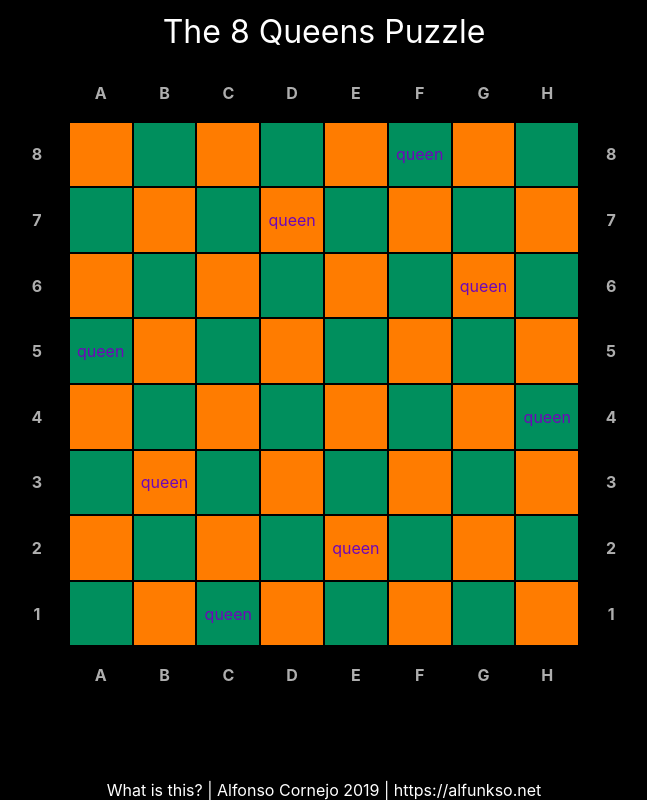
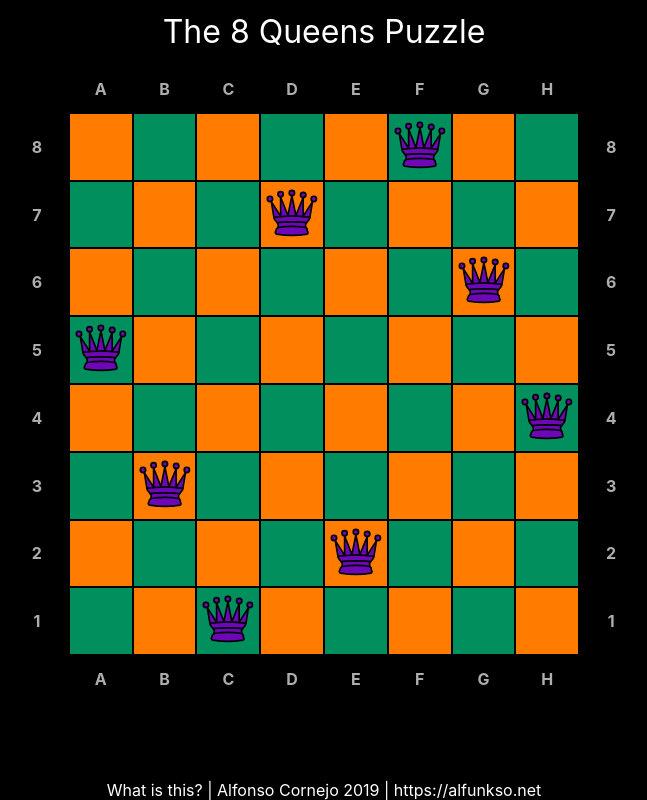
Before and after one commit to alfunkso/eight-queens, a React (Create React App) app: page / in a window 1280 px wide. Shown: the whole page, without its empty margins (316-963 px from the left). Built offline with nearby package versions, Linux system fonts and the light colour scheme.

Commit message:
feat/app: Placed pieces and styles

```diff
--- a/src/App.js
+++ b/src/App.js
@@ -1,7 +1,7 @@
 import React from 'react';
 import Chessboard from './Chessboard'
 import Footer from './Footer';
-import Piece from './Piece';
+import PieceModel from './PieceModel';
 import './App.css';
 
 const debug = require('debug')('alfunkso.net:App');
@@ -12,14 +12,14 @@ class App extends React.PureComponent {
 
         this.state = {
             pieces: [
-                [null, null, null, null, null, new Piece("queen", "black", "idle", {i:0,j:5}), null, null,],
-                [null, null, null, new Piece("queen", "black", "idle", {i:1,j:3}), null, null, null, null,],
-                [null, null, null, null, null, null, new Piece("queen", "black", "idle", {i:2,j:6}), null,],
-                [new Piece("queen", "black", "idle", {i:3,j:0}), null, null, null, null, null, null, null,],
-                [null, null, null, null, null, null, null, new Piece("queen", "black", "idle", {i:4,j:7}),],
-                [null, new Piece("queen", "black", "idle", {i:5,j:1}), null, null, null, null, null, null,],
-                [null, null, null, null, new Piece("queen", "black", "idle", {i:6,j:4}), null, null, null,],
-                [null, null, new Piece("queen", "black", "idle", {i:7,j:2}), null, null, null, null, null,],
+                [null, null, null, null, null, new PieceModel("queen", "black", "idle", {i:0,j:5}), null, null,],
+                [null, null, null, new PieceModel("queen", "black", "idle", {i:1,j:3}), null, null, null, null,],
+                [null, null, null, null, null, null, new PieceModel("queen", "black", "idle", {i:2,j:6}), null,],
+                [new PieceModel("queen", "black", "idle", {i:3,j:0}), null, null, null, null, null, null, null,],
+                [null, null, null, null, null, null, null, new PieceModel("queen", "black", "idle", {i:4,j:7}),],
+                [null, new PieceModel("queen", "black", "idle", {i:5,j:1}), null, null, null, null, null, null,],
+                [null, null, null, null, new PieceModel("queen", "black", "idle", {i:6,j:4}), null, null, null,],
+                [null, null, new PieceModel("queen", "black", "idle", {i:7,j:2}), null, null, null, null, null,],
             ],
         };
     }
--- a/src/Palette.js
+++ b/src/Palette.js
@@ -20,7 +20,7 @@ export default {
             idle: "#6E07B8",
             moving: "#9441D0",
             removing: "#42036F",
-            border: "#FFFFFF",
+            border: "#000000",
         },
     },
     header: {
--- /dev/null
+++ b/src/Piece.css
@@ -0,0 +1,10 @@
+
+.Piece img {
+    max-width: 100%;
+    max-height: 100%;
+}
+
+.Piece svg, .Piece svg g {
+    fill: #ffffff;
+    stroke: #000000;
+}
--- a/src/Piece.js
+++ b/src/Piece.js
@@ -1,10 +1,86 @@
-class Piece {
-    constructor(kind, color, status, position) {
-        this.kind = kind;
-        this.color = color;
-        this.status = status;
-        this.position = position;
-    }
+import React from 'react';
+import PropTypes from 'prop-types';
+import Palette from "./Palette";
+import PieceModel from './PieceModel';
+import './Piece.css';
+
+const debug = require('debug')('alfunkso.net:Piece');
+
+function Piece({piece}) {
+    debug("Rendering...");
+    return (
+        <div
+            className="Piece"
+            style={{color: Palette.piece[piece.color][piece.status]}}
+        >
+            <svg
+                xmlns="http://www.w3.org/2000/svg"
+                version="1.1"
+                viewBox="0 0 45 45"
+                style={{
+                    width: "100%",
+                    height: "100%",
+                }}
+            >
+                <g
+                    style={{
+                        fill: Palette.piece[piece.color][piece.status],
+                        stroke: Palette.piece[piece.color].border,
+                        opacity: 1,
+                        fillOpacity: 1,
+                        fillRule: "evenodd",
+                        strokeWidth: 1.25,
+                        strokeLinecap: "round",
+                        strokeLinejoin: "round",
+                        strokeMiterlimit: 4,
+                        strokeDasharray: "none",
+                        strokeOpacity: 1,
+                    }}
+                >
+                    <path
+                        d="M 9 13 A 2 2 0 1 1  5,13 A 2 2 0 1 1  9 13 z"
+                        transform="translate(-1,-1)"
+                    />
+                    <path
+                        d="M 9 13 A 2 2 0 1 1  5,13 A 2 2 0 1 1  9 13 z"
+                        transform="translate(15.5,-5.5)"
+                    />
+                    <path
+                        d="M 9 13 A 2 2 0 1 1  5,13 A 2 2 0 1 1  9 13 z"
+                        transform="translate(32,-1)"
+                    />
+                    <path
+                        d="M 9 13 A 2 2 0 1 1  5,13 A 2 2 0 1 1  9 13 z"
+                        transform="translate(7,-4.5)"
+                    />
+                    <path
+                        d="M 9 13 A 2 2 0 1 1  5,13 A 2 2 0 1 1  9 13 z"
+                        transform="translate(24,-4)"
+                    />
+                    <path
+                        d="M 9,26 C 17.5,24.5 30,24.5 36,26 L 38,14 L 31,25 L 31,11 L 25.5,24.5 L 22.5,9.5 L 19.5,24.5 L 14,10.5 L 14,25 L 7,14 L 9,26 z "
+                        style={{strokeLinecap: "butt"}}
+                    />
+                    <path
+                        d="M 9,26 C 9,28 10.5,28 11.5,30 C 12.5,31.5 12.5,31 12,33.5 C 10.5,34.5 10.5,36 10.5,36 C 9,37.5 11,38.5 11,38.5 C 17.5,39.5 27.5,39.5 34,38.5 C 34,38.5 35.5,37.5 34,36 C 34,36 34.5,34.5 33,33.5 C 32.5,31 32.5,31.5 33.5,30 C 34.5,28 36,28 36,26 C 27.5,24.5 17.5,24.5 9,26 z "
+                        style={{strokeLinecap: "butt"}}
+                    />
+                    <path
+                        d="M 11.5,30 C 15,29 30,29 33.5,30"
+                        style={{fill: "none"}}
+                    />
+                    <path
+                        d="M 12,33.5 C 18,32.5 27,32.5 33,33.5"
+                        style={{fill: "none"}}
+                    />
+                </g>
+            </svg>
+        </div>
+    );
 }
 
+Piece.propTypes = {
+    piece: PropTypes.instanceOf(PieceModel).isRequired,
+};
+
 export default Piece;
--- /dev/null
+++ b/src/PieceModel.js
@@ -0,0 +1,10 @@
+class PieceModel {
+    constructor(kind, color, status, position) {
+        this.kind = kind;
+        this.color = color;
+        this.status = status;
+        this.position = position;
+    }
+}
+
+export default PieceModel;
--- a/src/Tile.js
+++ b/src/Tile.js
@@ -2,6 +2,7 @@ import React from 'react';
 import PropTypes from 'prop-types';
 import Palette from './Palette';
 import Piece from './Piece';
+import PieceModel from './PieceModel';
 import './Tile.css'
 
 const debug = require('debug')('alfunkso.net:Tile');
@@ -13,13 +14,7 @@ function Tile({color, highlighted, piece}) {
             className="Tile"
             style={{backgroundColor: Palette.tile[color][highlighted ? "highlight" : "main"] }}
         >
-            {
-                piece != null &&
-                <span style={{color: Palette.piece[piece.color][piece.status]}}>
-                    {piece.kind}
-                </span>
-            }
-
+            { piece != null && <Piece piece={piece} /> }
         </td>
     );
 }
@@ -27,7 +22,7 @@ function Tile({color, highlighted, piece}) {
 Tile.propTypes = {
     color: PropTypes.string.isRequired,
     highlighted: PropTypes.bool,
-    piece: PropTypes.instanceOf(Piece),
+    piece: PropTypes.instanceOf(PieceModel),
 };
 
 Tile.defaultProps = {
```
